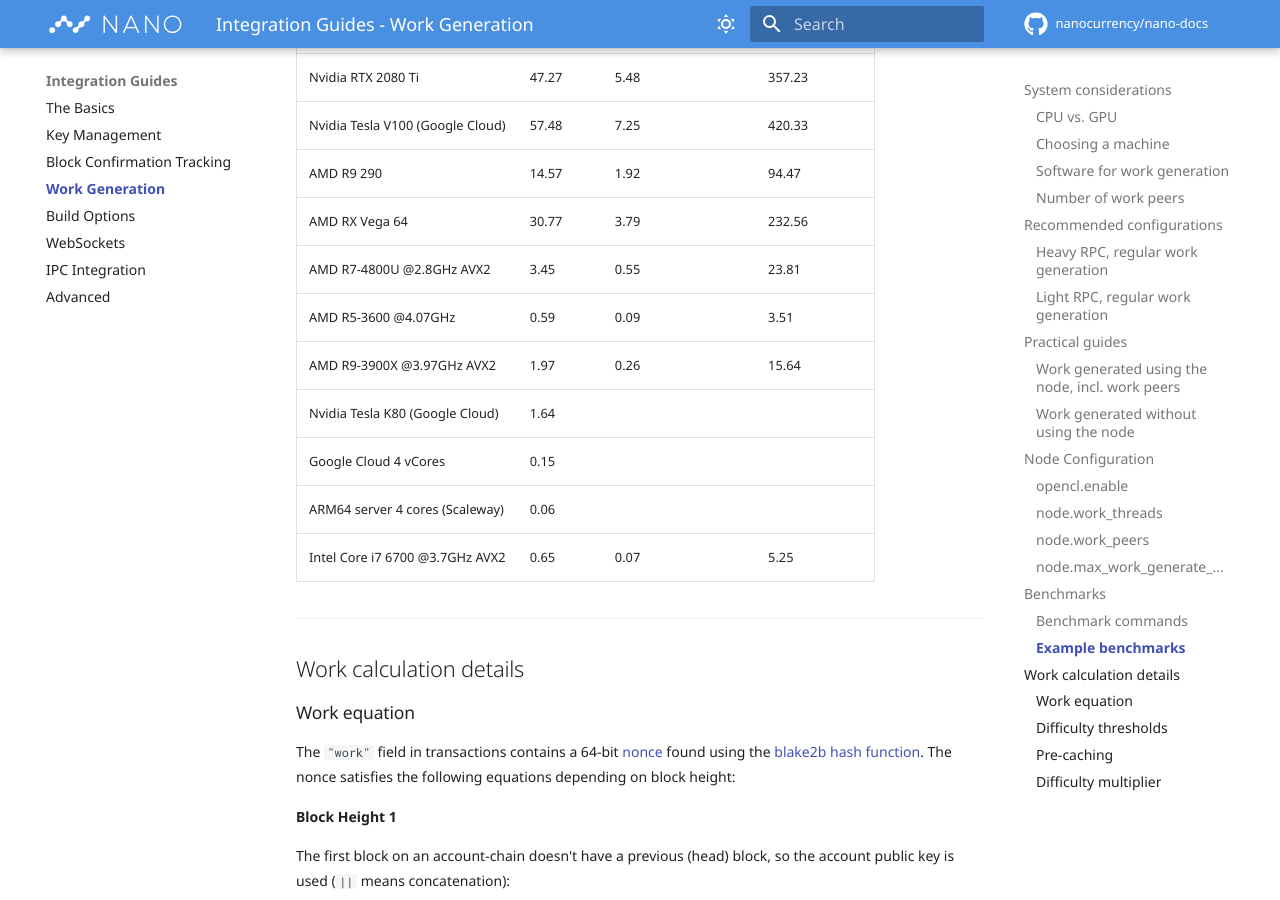
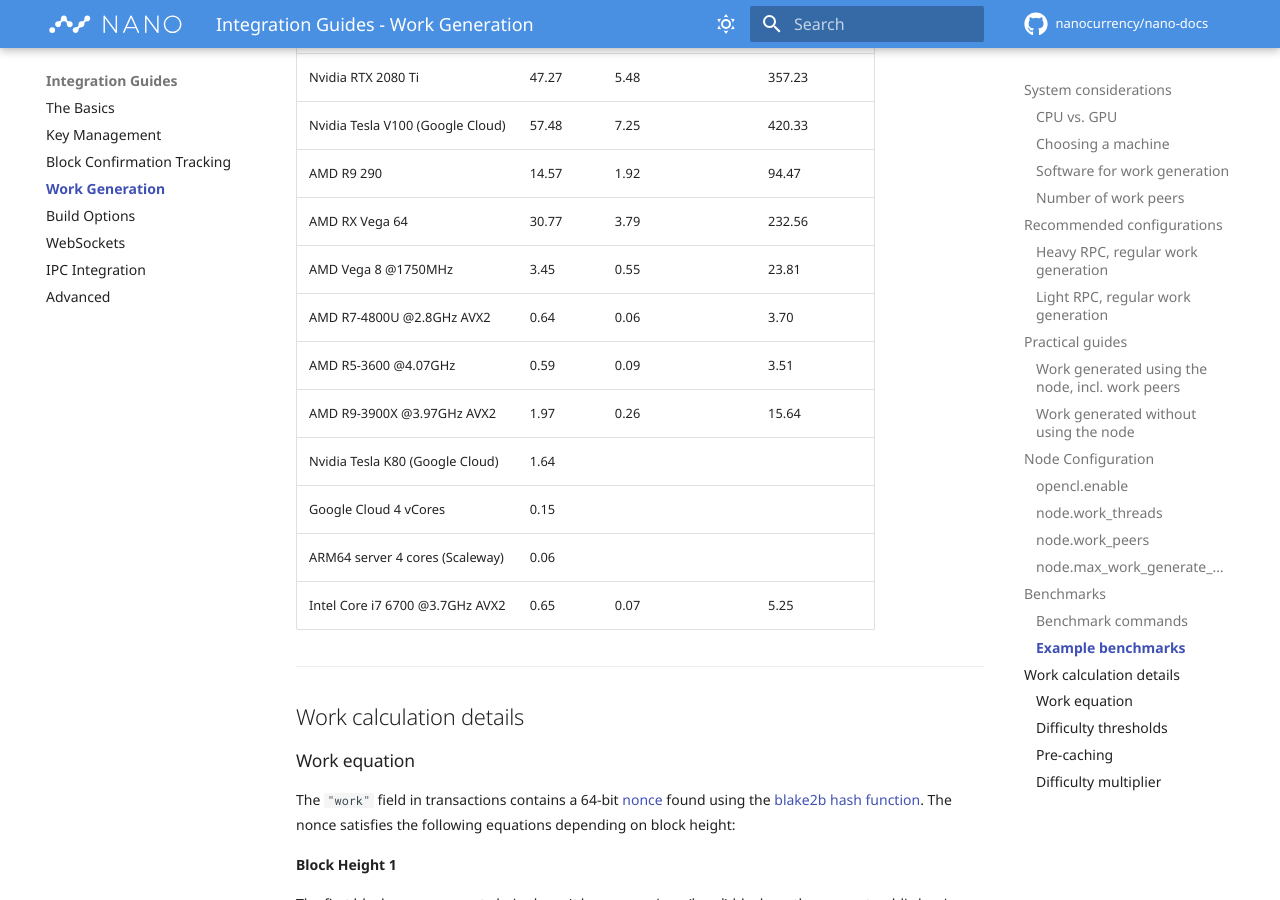
Before and after one commit to nanocurrency/nano-docs, an MkDocs documentation site: the page built from docs/integration-guides/work-generation.md, in a window 1280 px wide and 900 px high, scrolled down 7229 px. Built offline with MkDocs 1.6.1 and Material for MkDocs 9.7.7, drawn with Linux system fonts in a browser that asks for light colours; formulas are drawn with MathJax 3; comment, search, counter and statistics services are not loaded.

Commit message:
Clarify R7-4800U CPU vs Vega 8 iGPU results

```diff
--- a/docs/integration-guides/work-generation.md
+++ b/docs/integration-guides/work-generation.md
@@ -190,7 +190,8 @@
 | Nvidia Tesla V100 (Google Cloud) | 57.48 | 7.25 | 420.33 |
 | AMD R9 290 | 14.57 | 1.92 | 94.47 |
 | AMD RX Vega 64 | 30.77 | 3.79 | 232.56 |
-| AMD R7-4800U @2.8GHz AVX2 | 3.45 | 0.55 | 23.81 |
+| AMD Vega 8 @1750MHz | 3.45 | 0.55 | 23.81 |
+| AMD R7-4800U @2.8GHz AVX2 | 0.64 | 0.06 | 3.70 |
 | AMD R5-3600 @4.07GHz | 0.59 | 0.09 | 3.51 |
 | AMD R9-3900X @3.97GHz AVX2 | 1.97 | 0.26 | 15.64 |
 | Nvidia Tesla K80 (Google Cloud) | 1.64 | | |
```
